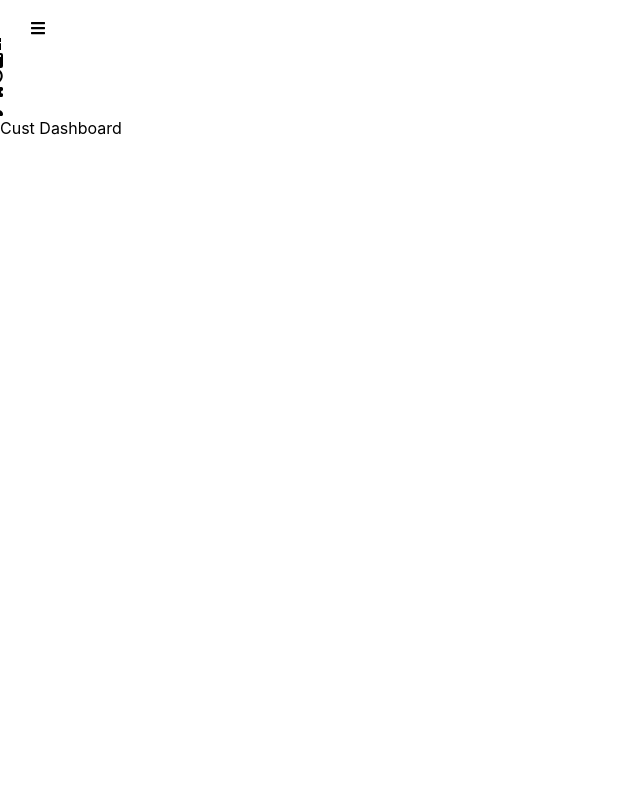
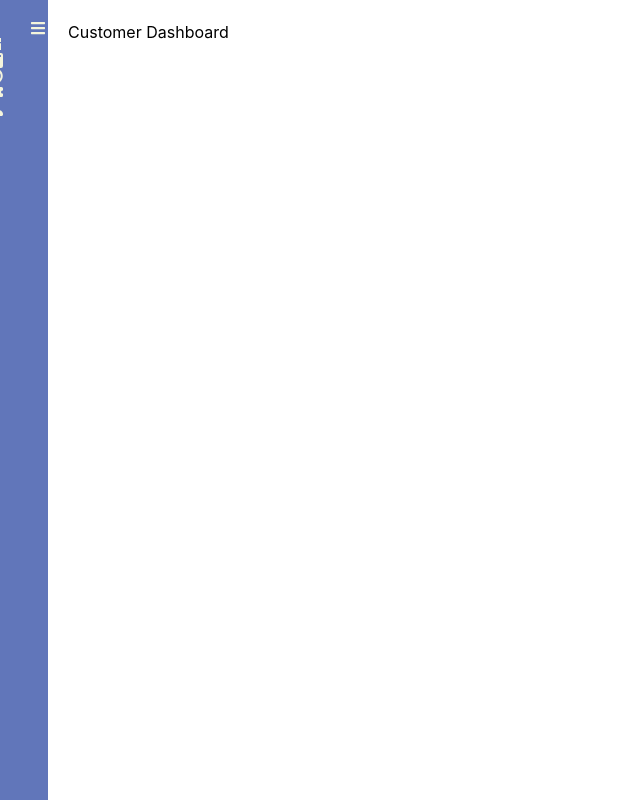
Before and after one commit to mumbi-prog/TicketWiz-Client, a React (Create React App) app: page / in a window 1280 px wide. Shown: the whole page, without its empty margins (0-640 px from the left). Built offline with nearby package versions, Linux system fonts and the light colour scheme; a web font is replaced by a local one.

Commit message:
Styled main page and sidebar

```diff
--- a/src/components/Client/Dashboard.jsx
+++ b/src/components/Client/Dashboard.jsx
@@ -3,7 +3,7 @@ import React from 'react'
 function Dashboard() {
   return (
     <div>
-        <h1>Cust Dashboard</h1>
+        <h1>Customer Dashboard</h1>
     </div>
   )
 }
--- a/src/components/Client/MainClientApp.css
+++ b/src/components/Client/MainClientApp.css
@@ -0,0 +1,18 @@
+*{
+    margin: 0;
+    padding: 0;
+    text-decoration: none;
+}
+.main-container{
+    display: flex;
+}
+main{
+    width: 100%;
+    padding: 20px;
+}
+.sidebar {
+    background-color: #6176BA;
+    color: beige;
+    height: 100vh;
+    transition: all 0.8s;
+}
--- a/src/components/Client/SideBar.jsx
+++ b/src/components/Client/SideBar.jsx
@@ -16,7 +16,7 @@ function SideBar({children}) {
         {path:'/profile', name:'Profile', icon: <FaUserAlt/>}
     ]
   return (
-    <div className='container'>
+    <div className='main-container'>
         <div style={{width: isOpen ? "300px" : "50px"}} className="sidebar">
             <div className="logo-container">
                 <img src={logo} alt="" style={{display: isOpen ? "block" : "none"}} className="logo"/>
```
